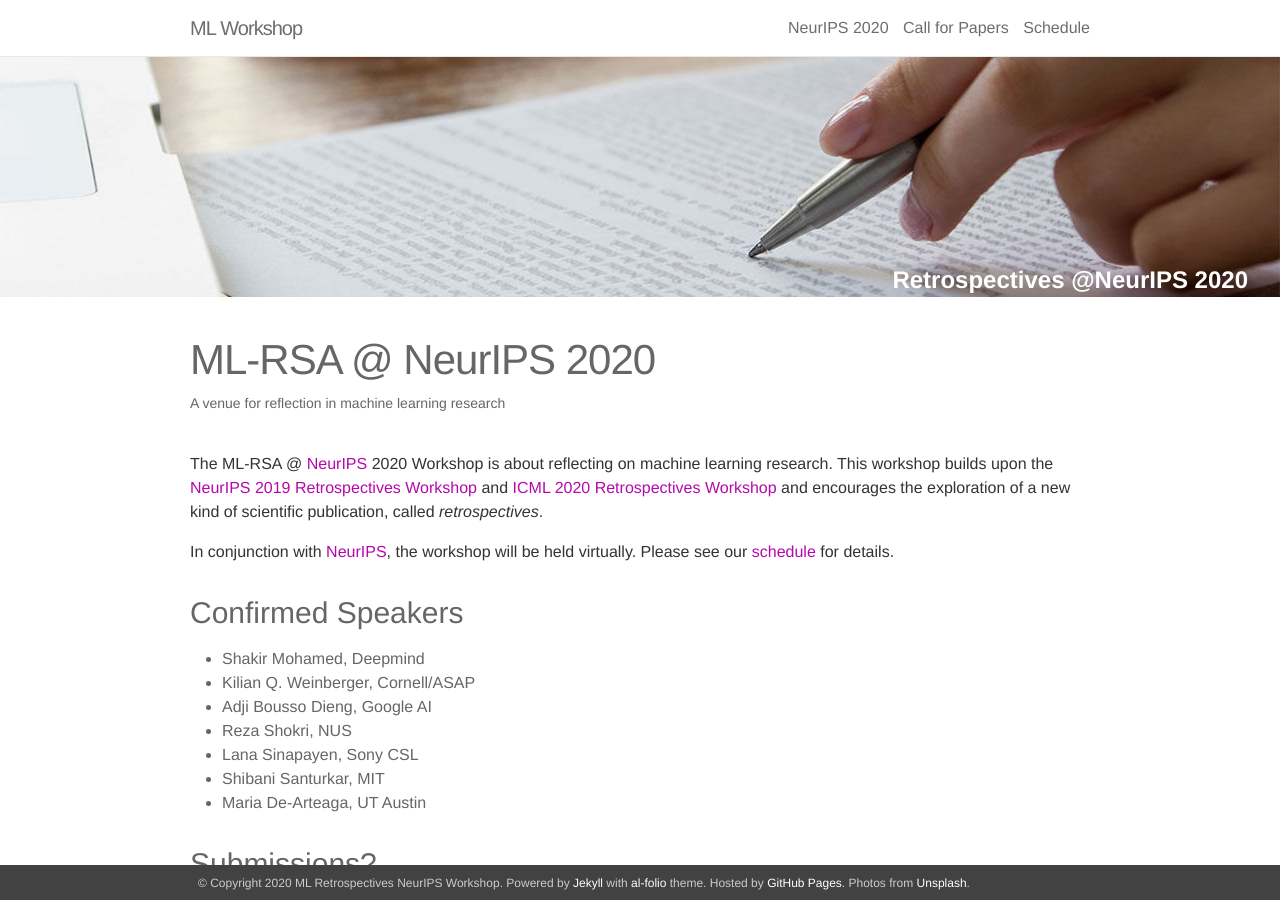
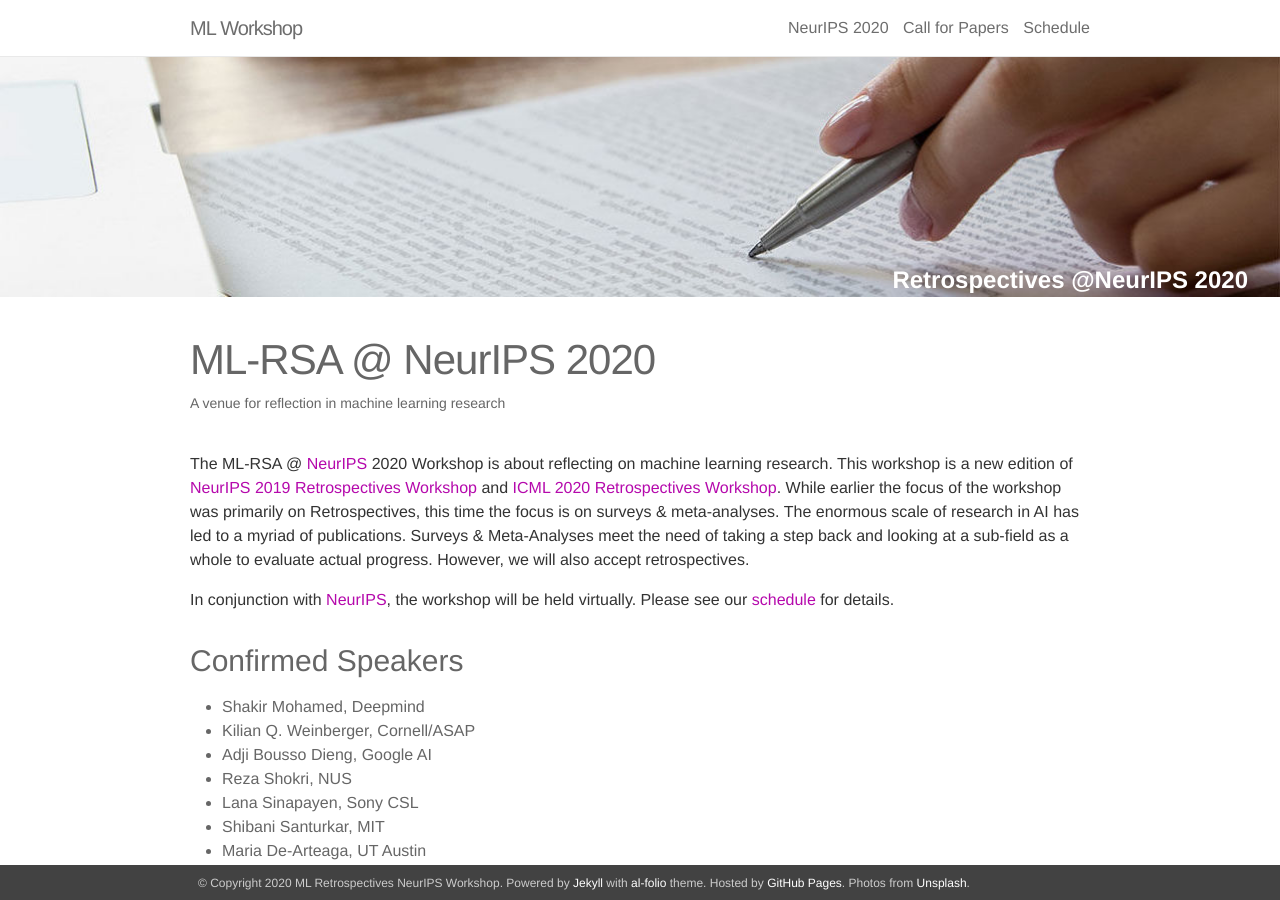
Before and after one commit to ml-retrospectives/neurips2020, a Jekyll site: the page built from _pages/00_home.md, in a window 1280 px wide and 900 px high. Built offline with Jekyll 4.4.1, drawn with Linux system fonts in a browser that asks for light colours; nearby versions of some CDN libraries.

Commit message:
changed the introductory text on the home page

```diff
--- a/_pages/00_home.md
+++ b/_pages/00_home.md
@@ -7,7 +7,8 @@ description: A venue for reflection in machine learning research
 ---
 
 
-The ML-RSA @ [NeurIPS](https://neurips.cc/) 2020 Workshop is about reflecting on machine learning research. This workshop builds upon the [NeurIPS 2019 Retrospectives Workshop](https://ml-retrospectives.github.io/neurips2019/) and [ICML 2020 Retrospectives Workshop](https://ml-retrospectives.github.io/icml2020/) and encourages the exploration of a new kind of scientific publication, called *retrospectives*.
+The ML-RSA @ [NeurIPS](https://neurips.cc/) 2020 Workshop is about reflecting on machine learning research.
+This workshop is a new edition of [NeurIPS 2019 Retrospectives Workshop](https://ml-retrospectives.github.io/neurips2019) and [ICML 2020 Retrospectives Workshop](https://ml-retrospectives.github.io/icml2020/). While earlier the focus of the workshop was primarily on Retrospectives, this time the focus is on surveys & meta-analyses. The enormous scale of research in AI has led to a myriad of publications. Surveys & Meta-Analyses meet the need of taking a step back and looking at a sub-field as a whole to evaluate actual progress. However, we will also accept retrospectives.
 
 In conjunction with [NeurIPS](https://neurips.cc/), the workshop will be held virtually.  Please see our [schedule](https://ml-retrospectives.github.io/neurips2020/schedule/) for details.
 
```
